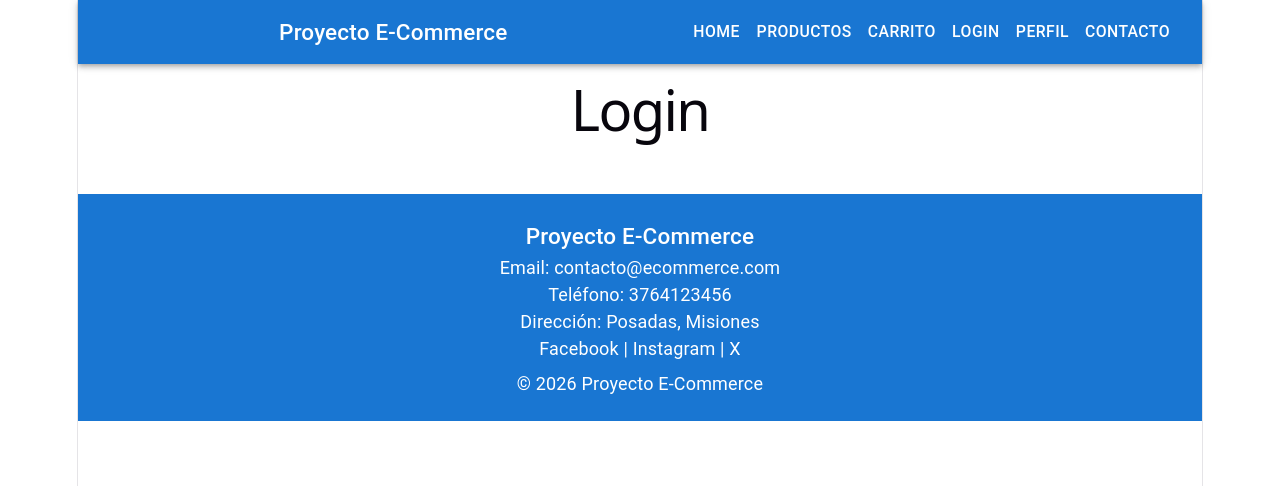
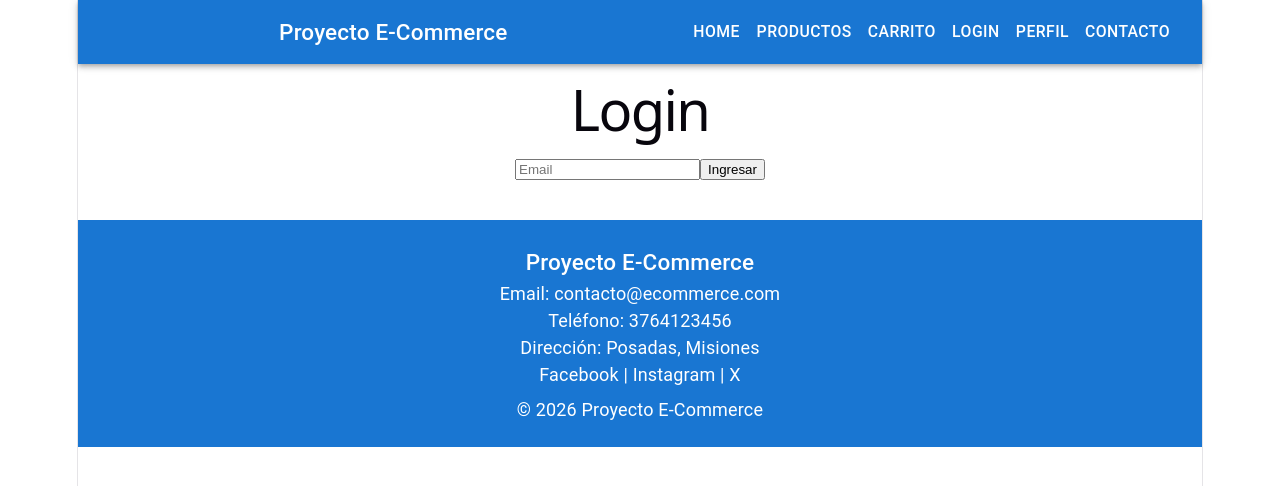
Before and after one commit to JuanCamp98/proyecto-ecommerce, a React (Vite) app: page /login in a window 1280 px wide. Shown: the top 486 px of the page. Built offline with nearby package versions, Linux system fonts and the light colour scheme.

Commit message:
UserContext, Login y Perfil implementado

```diff
--- /dev/null
+++ b/src/contexts/UserContext.jsx
@@ -0,0 +1,28 @@
+import { createContext, useState } from "react";
+
+export const UserContext = createContext();
+
+function UserProvider({ children }) {
+  const [user, setUser] = useState(null);
+
+  const login = (email) => {
+    setUser({
+        nombre: "Juan",
+        email: email,
+    });
+  };
+
+  return (
+    <UserContext.Provider
+      value={{
+        user,
+        setUser,
+        login,
+      }}
+    >
+      {children}
+    </UserContext.Provider>
+  );
+}
+
+export default UserProvider;
--- a/src/main.jsx
+++ b/src/main.jsx
@@ -4,13 +4,16 @@ import { BrowserRouter } from 'react-router-dom';
 import './index.css';
 import App from './App';
 import CartProvider from "./contexts/CartContext";
+import UserProvider from "./contexts/UserContext";
 
 createRoot(document.getElementById('root')).render(
   <StrictMode>
     <BrowserRouter>
-      <CartProvider>
-        <App />
-      </CartProvider>
+      <UserProvider>
+        <CartProvider>
+          <App />
+        </CartProvider>
+      </UserProvider>
     </BrowserRouter>
   </StrictMode>
 );
--- a/src/pages/Login.jsx
+++ b/src/pages/Login.jsx
@@ -1,5 +1,35 @@
+import { useState, useContext } from "react";
+import { UserContext } from "../contexts/UserContext";
+
 function Login() {
-    return <h1>Login</h1>;
+  const [email, setEmail] = useState("");
+
+  const { login } = useContext(UserContext);
+
+  const handleSubmit = (e) => {
+    e.preventDefault();
+
+    login(email);
+
+    alert("Login exitoso");
+  };
+
+  return (
+    <form onSubmit={handleSubmit}>
+      <h1>Login</h1>
+
+      <input
+        type="email"
+        placeholder="Email"
+        value={email}
+        onChange={(e) => setEmail(e.target.value)}
+      />
+
+      <button type="submit">
+        Ingresar
+      </button>
+    </form>
+  );
 }
 
 export default Login;
--- a/src/pages/Perfil.jsx
+++ b/src/pages/Perfil.jsx
@@ -1,5 +1,22 @@
+import { useContext } from "react";
+import { UserContext } from "../contexts/UserContext";
+
 function Perfil() {
-    return <h1>Perfil</h1>;
+  const { user } = useContext(UserContext);
+
+  if (!user) {
+    return <h2>No hay usuario logueado</h2>;
+  }
+
+  return (
+    <>
+      <h1>Perfil</h1>
+
+      <p>Nombre: {user.nombre}</p>
+
+      <p>Email: {user.email}</p>
+    </>
+  );
 }
 
 export default Perfil;
```
Also changed, not shown: 1 other file (tests, documents, lock files or other folders).
